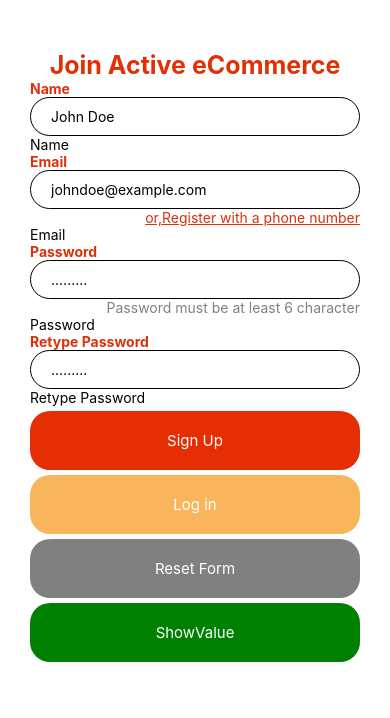
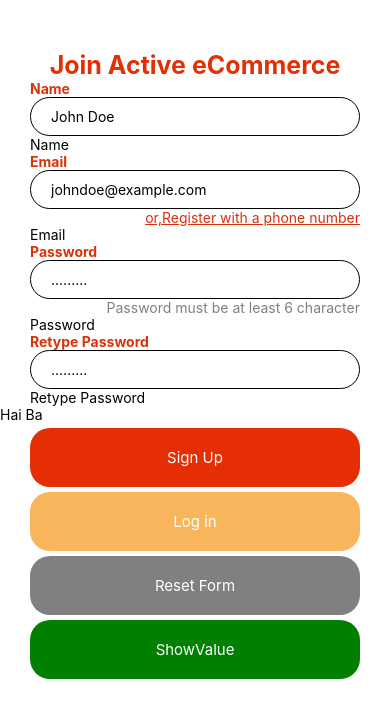
Before and after one commit to VanThanh258/React-hook-form, a React Native app: screen / in a window 390 px wide. Shown: the top 718 px of the page. Built offline with nearby package versions, Linux system fonts and the light colour scheme.

Commit message:
add new Text appjs file

```diff
--- a/App.js
+++ b/App.js
@@ -63,6 +63,7 @@ export default function App() {
            return <Item showValue = {show}  value={item.value} changeText={ text => item.changeText(text)} key={index} lable={item.lable} title={item.title}/>
           })
         }
+        <Text>Hai Ba</Text>
         <Footer lable = 'Sign Up' color = '#E52E04' onPress={signUp} />
         <Footer lable = 'Log in' color = '#F8B55C' onPress={login}/>
         <Footer lable = 'Reset Form' color = 'gray' onPress={resetForm}/>
```
